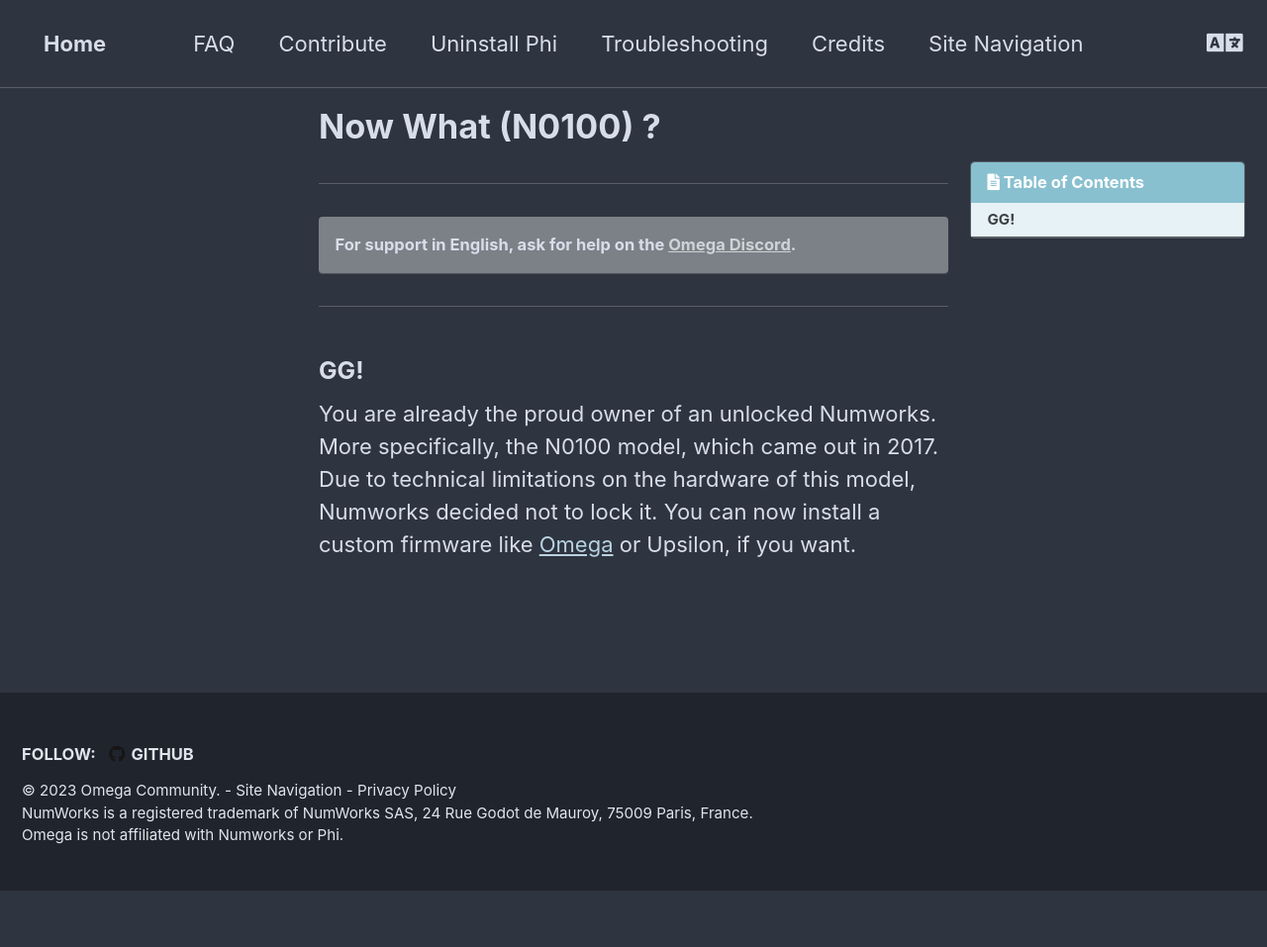
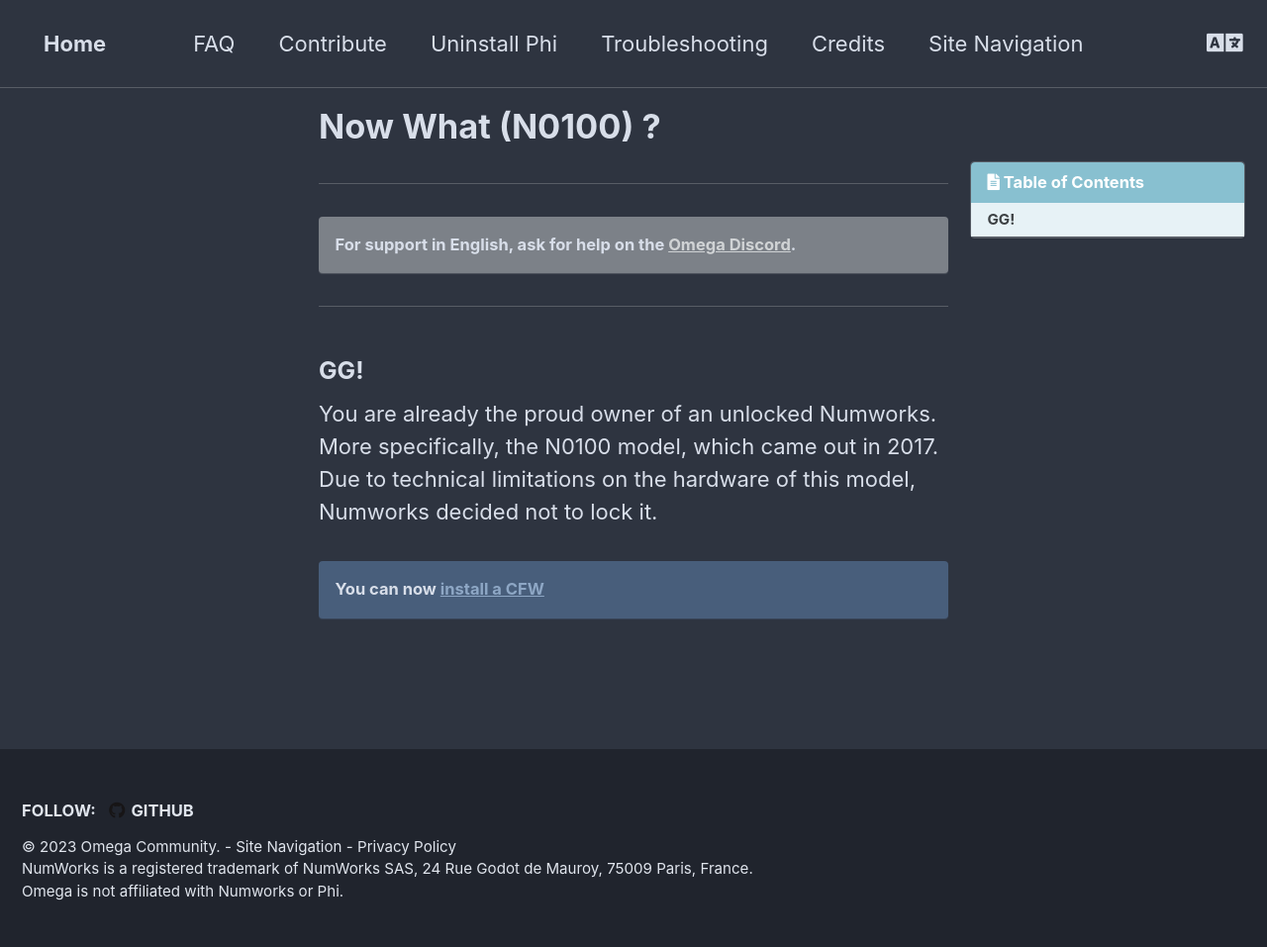
Before and after one commit to Omega-Numworks/Omega-Guide, a Jekyll site: the page built from _pages/en_US/n0100-now-what.md, in a window 1280 px wide. Shown: the whole page at 99% size. Built offline with Jekyll 4.4.1, drawn with Linux system fonts in a browser that asks for light colours; comment, search, counter and statistics services are not loaded; before the commit the page ends 900 px from its top, so only the background shows below that.

Commit message:
Update n0100-now-what.md

```diff
--- a/_pages/en_US/n0100-now-what.md
+++ b/_pages/en_US/n0100-now-what.md
@@ -7,5 +7,7 @@
 ### GG!
 
 You are already the proud owner of an unlocked Numworks. More specifically, the N0100 model, which came out in 2017.
-Due to technical limitations on the hardware of this model, Numworks decided not to lock it. You can now install
-a custom firmware like [Omega](https://getomega.dev/install) or Upsilon, if you want.
+Due to technical limitations on the hardware of this model, Numworks decided not to lock it.
+
+You can now [install a CFW](install-a-cfw)
+{: .notice--info}
```
